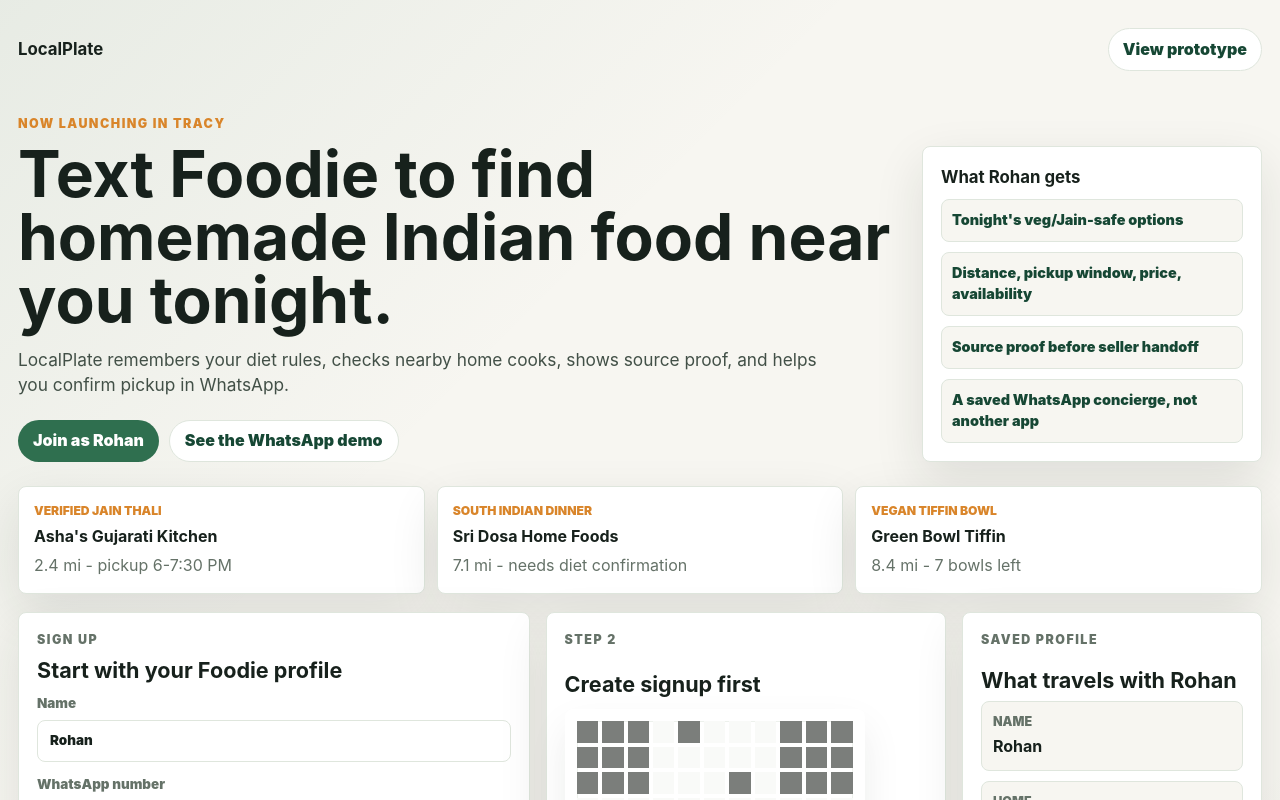
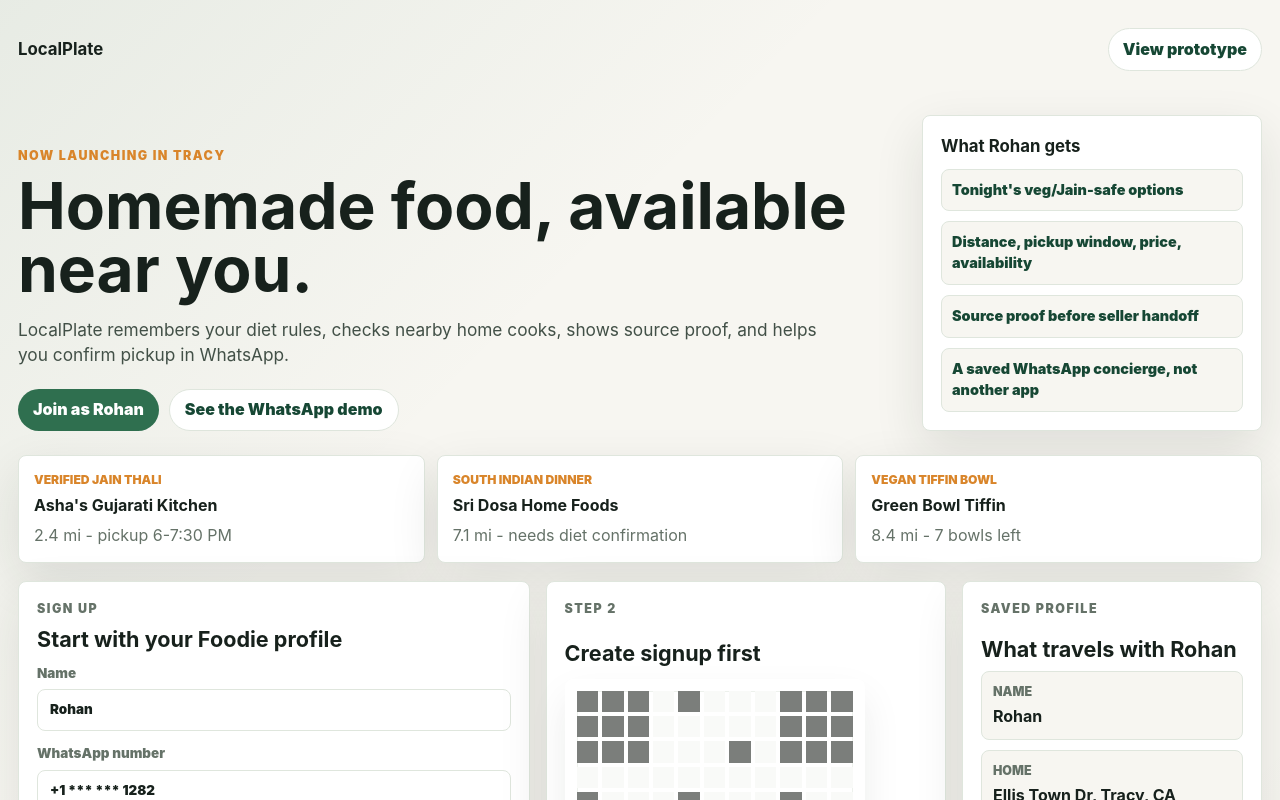
Before and after one commit to shimoverse/homefood-prd, a Next.js app: page / in a window 1280 px wide. Shown: the top 800 px of the page. Built offline with nearby package versions, Linux system fonts and the light colour scheme.

Commit message:
Refine LocalPlate buyer tagline

```diff
--- a/components/BuyerOnboarding.tsx
+++ b/components/BuyerOnboarding.tsx
@@ -69,7 +69,7 @@
         <section className="buyerHeroGrid">
           <div>
             <p className="eyebrow">Now launching in Tracy</p>
-            <h1>Text Foodie to find homemade Indian food near you tonight.</h1>
+            <h1>Homemade food, available near you.</h1>
             <p className="lead">LocalPlate remembers your diet rules, checks nearby home cooks, shows source proof, and helps you confirm pickup in WhatsApp.</p>
             <div className="heroCtas">
               <a className="primary" href="#signup">Join as Rohan</a>
--- a/components/SimpleLanding.tsx
+++ b/components/SimpleLanding.tsx
@@ -14,7 +14,7 @@
       ". I am near " +
       location +
       ". I am looking for " +
-      (choices.length ? choices.join(", ") : "homemade Indian food") +
+      (choices.length ? choices.join(", ") : "homemade food") +
       " near me tonight."
   );
 }
@@ -47,7 +47,7 @@
       <section className="simpleHero">
         <div className="heroCopy">
           <p className="simpleEyebrow">Tracy pilot</p>
-          <h1>Dinner from a trusted home cook, by text.</h1>
+          <h1>Homemade food, available near you.</h1>
           <p>Say what you want. Foodie finds a nearby plate, checks the details, and gets you to pickup without downloading another app.</p>
           <div className="heroFeatureChips" aria-label="LocalPlate features">
             {featureChips.map((chip) => <span key={chip}>{chip}</span>)}
```
